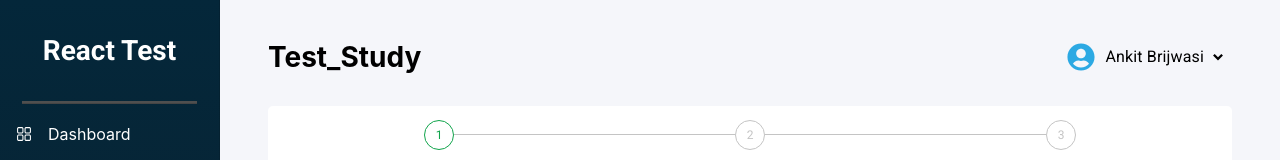
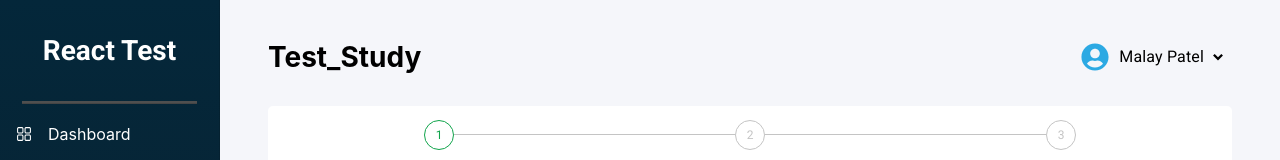
Before and after one commit to malay44/Neurobit_React_Test, a React (Create React App) app: page / in a window 1280 px wide. Shown: the top 160 px of the page. Built offline with nearby package versions, Linux system fonts and the light colour scheme.

Commit message:
some Fix

```diff
--- a/src/Components/TopNav.jsx
+++ b/src/Components/TopNav.jsx
@@ -11,7 +11,7 @@ export default function TopNav() {
       <Box sx={{ display: "flex", flexDirection: "row", alignItems: "center"}}>
         <FaIcon.FaUserCircle style={{ color: "#2CA9E3", fontSize: "28px", marginLeft:"10px", marginRight:"10px" }}/>
         <Typography fontWeight="400" fontSize="16px">
-          Ankit Brijwasi
+          Malay Patel
         </Typography>
         <RiIcon.RiArrowDropDownLine
           style={{ color: "black", fontSize: "28px" }}
```
